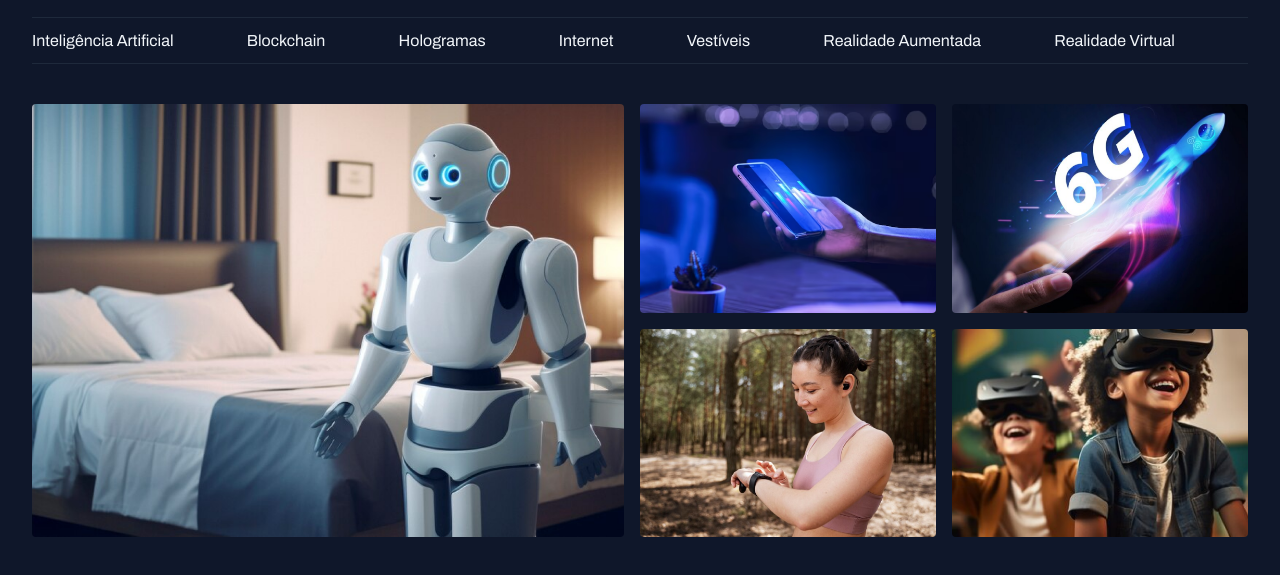
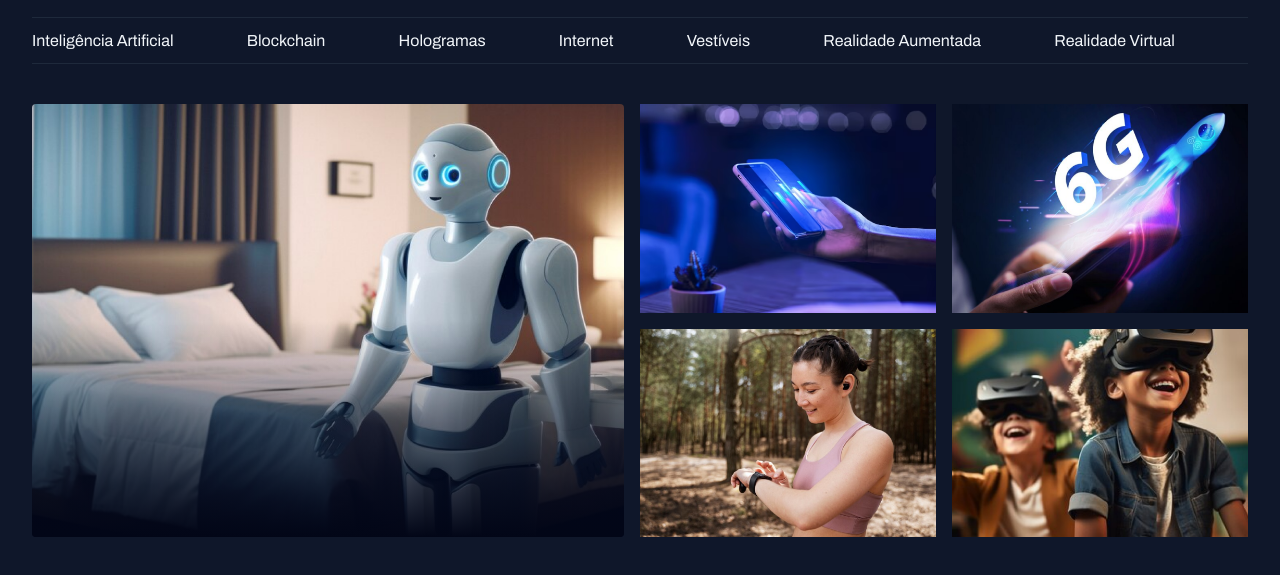
Before and after one commit to VictorKoga/Projeto-Portal-de-Noticias, a plain HTML site: page index.html in a window 1280 px wide. Shown: the part 43-618 px from the top of the page. Drawn offline with Linux system fonts and the light colour scheme.

Commit message:
add fundo degrade

```diff
--- a/index.html
+++ b/index.html
@@ -46,7 +46,7 @@
     </header>
     <main class="grid container">
       <section id="freatured" class="grid grid-flow-col gap-16">
-        <div>
+        <div class="card">
           <img src="assets/images/Image 01.png" alt="" />
         </div>
 
--- a/styles/section.css
+++ b/styles/section.css
@@ -2,6 +2,23 @@
   img{
     height: 100%;
     object-fit: cover;
-    border-radius: 4px;
   }
 }
+
+.card {
+  border-radius: 4px;
+  overflow: hidden;
+  position: relative;
+
+  &::before{ /* criar um elemento o & substitui o #card*/
+    content: "";
+    position: absolute;
+    inset: 0;
+    top: 50%;
+    background: linear-gradient(
+      180deg,
+      transparent 0%,
+      #020617 100%
+    );
+  }
+}
```
